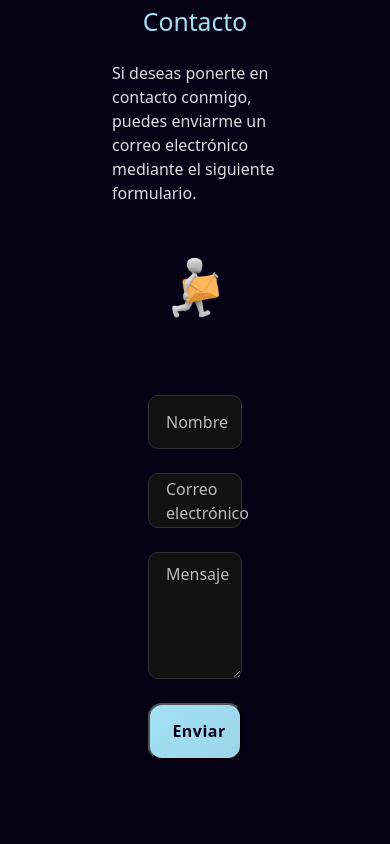
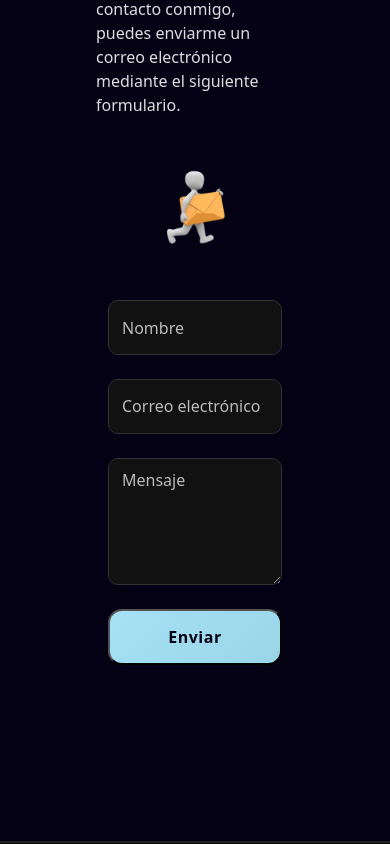
Before and after one commit to ivanalggon/portfolio-react, a React (Vite) app: page / in a window 390 px wide. Shown: the part 1002-1846 px from the top of the page. Built offline with nearby package versions, Linux system fonts and the light colour scheme.

Commit message:
responsive fix

```diff
--- a/src/components/Contact.jsx
+++ b/src/components/Contact.jsx
@@ -28,7 +28,7 @@ export default function Contact() {
         </div>
 
         <div class="col-md-8">
-          <div class="contact-form p-4 rounded">
+          <div class="contact-form rounded">
             <form action="https://formspree.io/f/mrbdegdz" method="POST">
 
               <div className="floating-group">
--- a/src/index.css
+++ b/src/index.css
@@ -28,7 +28,7 @@ body {
 
 main {
   flex: 1;
-  padding: 4rem;
+  padding: 3rem;
 }
 
 header{
@@ -165,7 +165,6 @@ a {
   pointer-events: none;
   transition: 0.28s cubic-bezier(0.4, 0, 0.2, 1);
   background: transparent;
-  padding: 0 4px;
 }
 
 /* Animación cuando el input está en foco */
```
